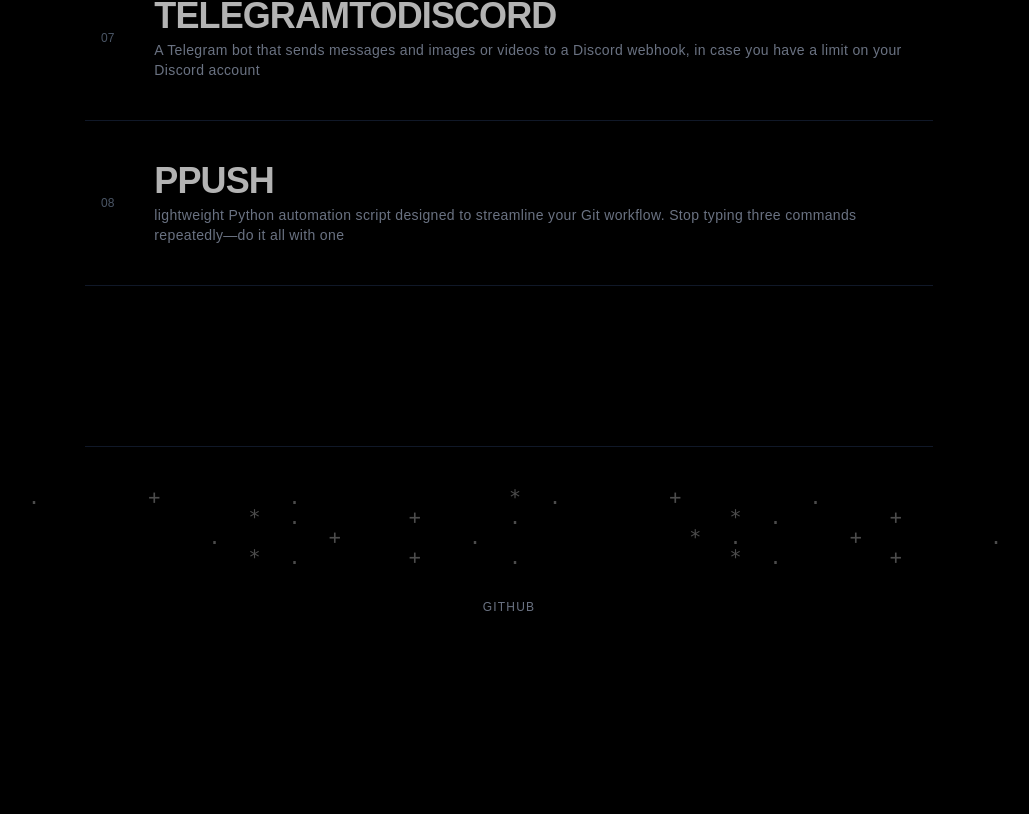
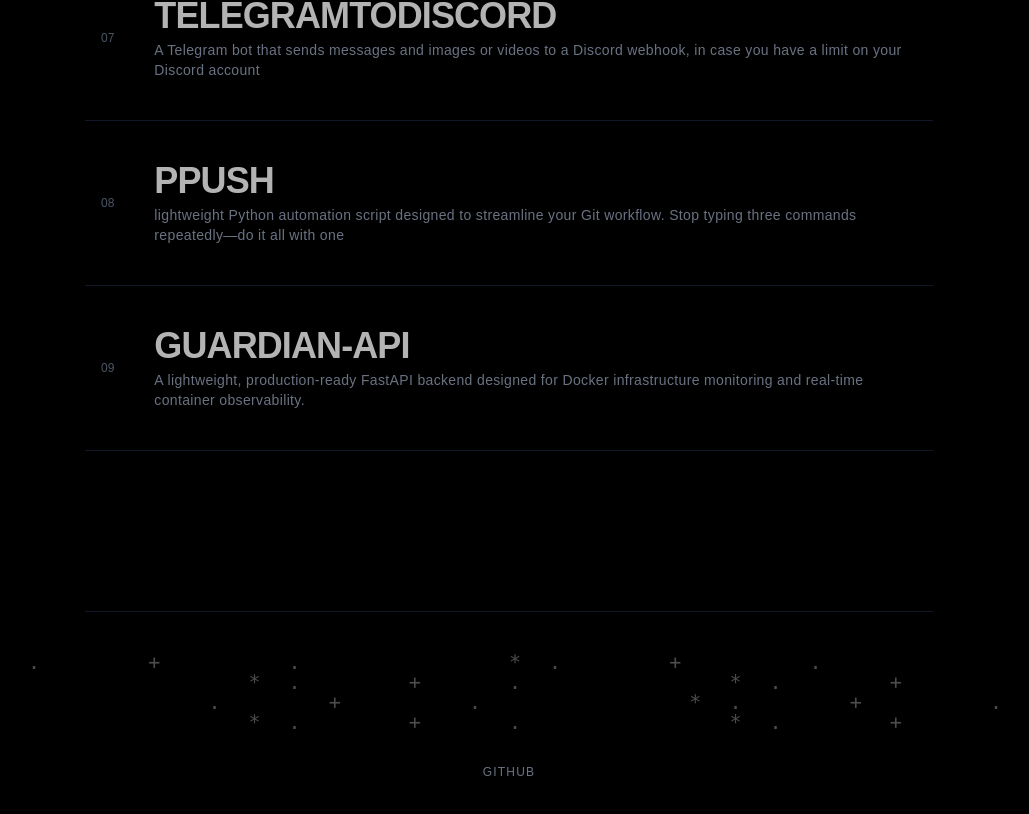
Before and after one commit to wpxq/wpxq, a Next.js app: page / in a window 1280 px wide. Shown: the part 1842-2656 px from the top of the page, without its empty margins (131-1160 px from the left). Before the commit the page ends 2537 px from the top, so only its background shows below. Built offline with nearby package versions, Linux system fonts and the light colour scheme.

Commit message:
Added "guardian-api"

```diff
--- a/app/page.tsx
+++ b/app/page.tsx
@@ -100,6 +100,12 @@ export default function Home() {
             description="lightweight Python automation script designed to streamline your Git workflow. Stop typing three commands repeatedly—do it all with one"
             url="https://github.com/wpxq/ppush"
             />
+            <ProjectRow
+            number="09"
+            title="guardian-api"
+            description="A lightweight, production-ready FastAPI backend designed for Docker infrastructure monitoring and real-time container observability."
+            url="https://github.com/wpxq/guardian-api"
+            />
         </section>
         <Footer />
       </main>
```
